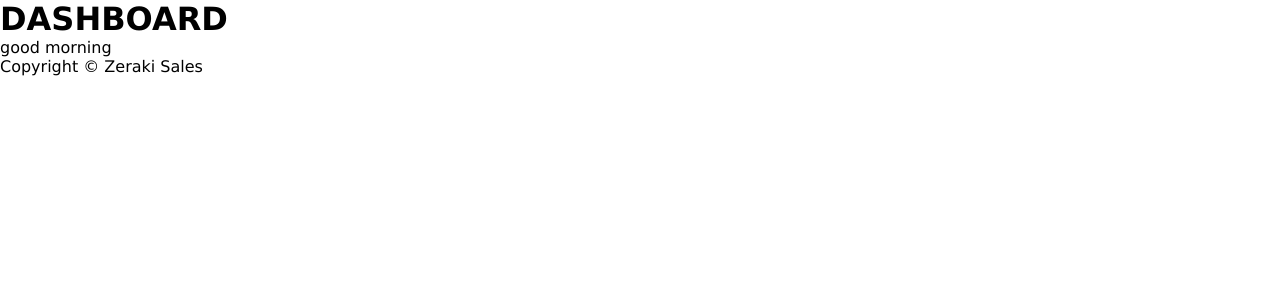
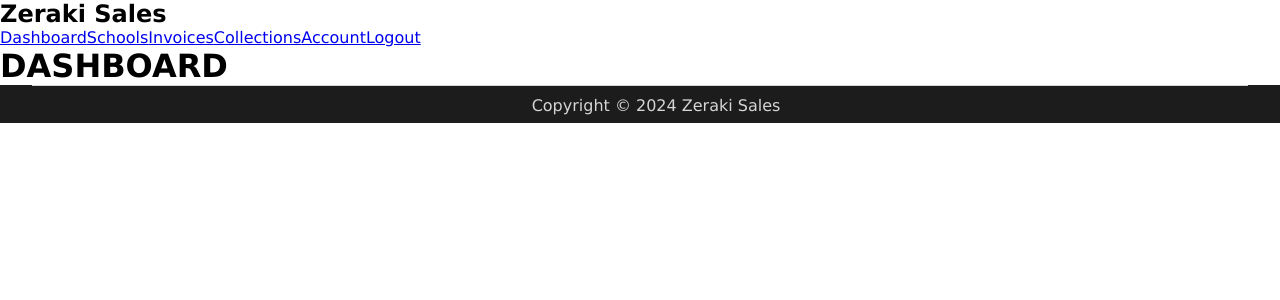
Before and after one commit to fakhrifuad/zeraki_test_sales_dashboard, a React (Create React App) app: page / in a window 1280 px wide. Shown: the top 300 px of the page. Built offline with nearby package versions, Linux system fonts and the light colour scheme.

Commit message:
refactor:add code to Dashboard and Footer

```diff
--- a/src/components/Dashboard.jsx
+++ b/src/components/Dashboard.jsx
@@ -1,22 +1,16 @@
 import React from 'react';
 import '../styles/Home.css';
 import Footer from './Footer';
+import Sidebar from './Sidebar';
 
 
 const Home = () => {
 
     return (
-      <div>
-        {/*
-
-        <div className="header-container">
-           Reuse the Header component with specific site title and links
-          <Header links={homePageLinks} />
-        </div>
-        */}
-        <div>
+      <div className='dashboard'>
+        <Sidebar />
+        <div className='dashboard_items'>
           <h1>DASHBOARD</h1>
-          <p>good morning</p>
         </div>
 
         <Footer />
--- a/src/components/Footer.jsx
+++ b/src/components/Footer.jsx
@@ -6,7 +6,7 @@ const Footer = () => {
 
   return (
     <footer>
-      <p className='footer_txt'>Copyright &copy; Zeraki Sales</p>
+      <p className='footer_txt'>Copyright &copy; 2024 Zeraki Sales</p>
     </footer>
   );
 };
--- a/src/components/Sidebar.jsx
+++ b/src/components/Sidebar.jsx
@@ -1,2 +1,40 @@
 import React from 'react';
 import '../styles/Sidebar.css';
+
+const Sidebar =() => {
+    return(
+      <div className='menu'>
+        <div className='logo'>
+          <h2>Zeraki Sales</h2>
+        </div>
+
+        <div className='menu_list'>
+            <a href='#' className='item'>
+                Dashboard
+            </a>
+
+            <a href='#' className='item'>
+                Schools
+            </a>
+
+            <a href='#' className='item'>
+                Invoices
+            </a>
+
+            <a href='#' className='item'>
+                Collections
+            </a>
+
+            <a href='#' className='item'>
+                Account
+            </a>
+
+            <a href='#' className='item'>
+                Logout
+            </a>
+        </div>
+      </div>
+    );
+};
+
+export default Sidebar;
--- a/src/styles/Footer.css
+++ b/src/styles/Footer.css
@@ -0,0 +1,27 @@
+footer {
+    background-color: #1C1C1C;
+    color: #d5d5d5;
+    text-align: center;
+    position: relative;
+    bottom: 0;
+    width: 100%;
+    padding-left: 2rem;
+    padding-bottom: 0.5rem;
+
+  }
+
+  .footer_txt::before {
+    content: "";
+    display: block;
+    border-top: 1px solid #d5d5d5;
+    margin-bottom: 10px;
+    margin-right: 2rem;
+   }
+
+   @media all and (max-width:600px) {
+    footer {
+      padding-left: 1rem;
+      padding-right: 0rem;
+
+    }
+   }
```
